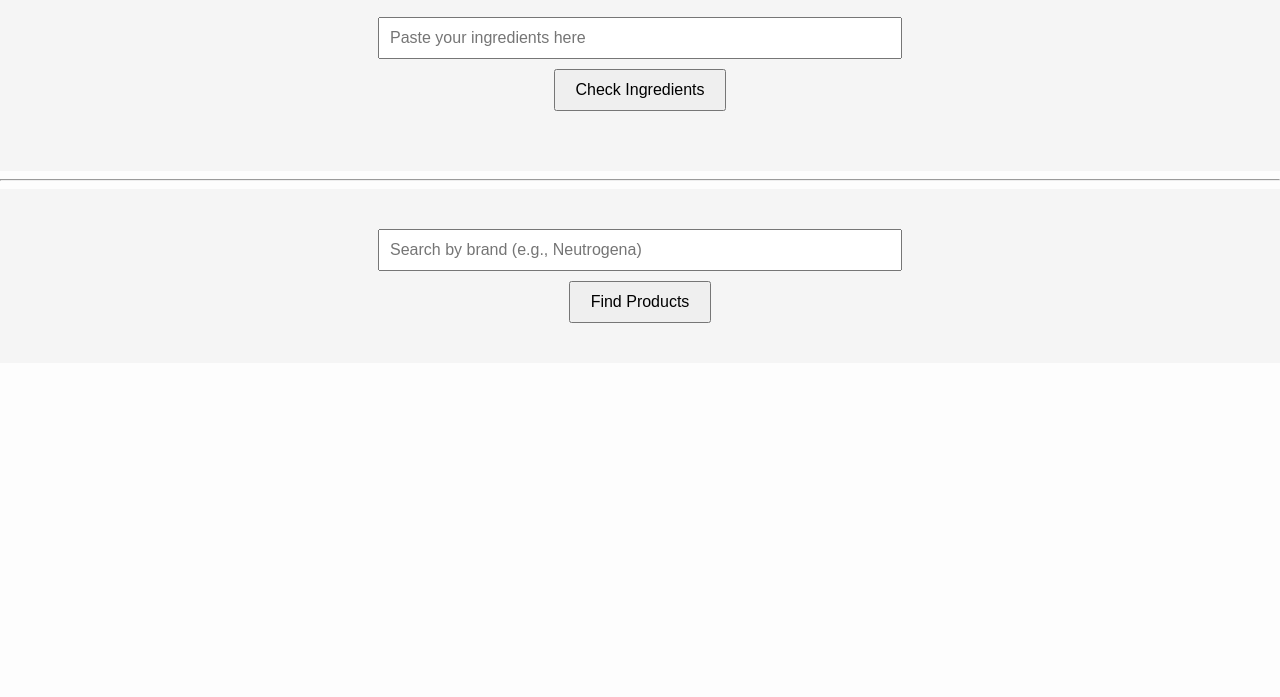
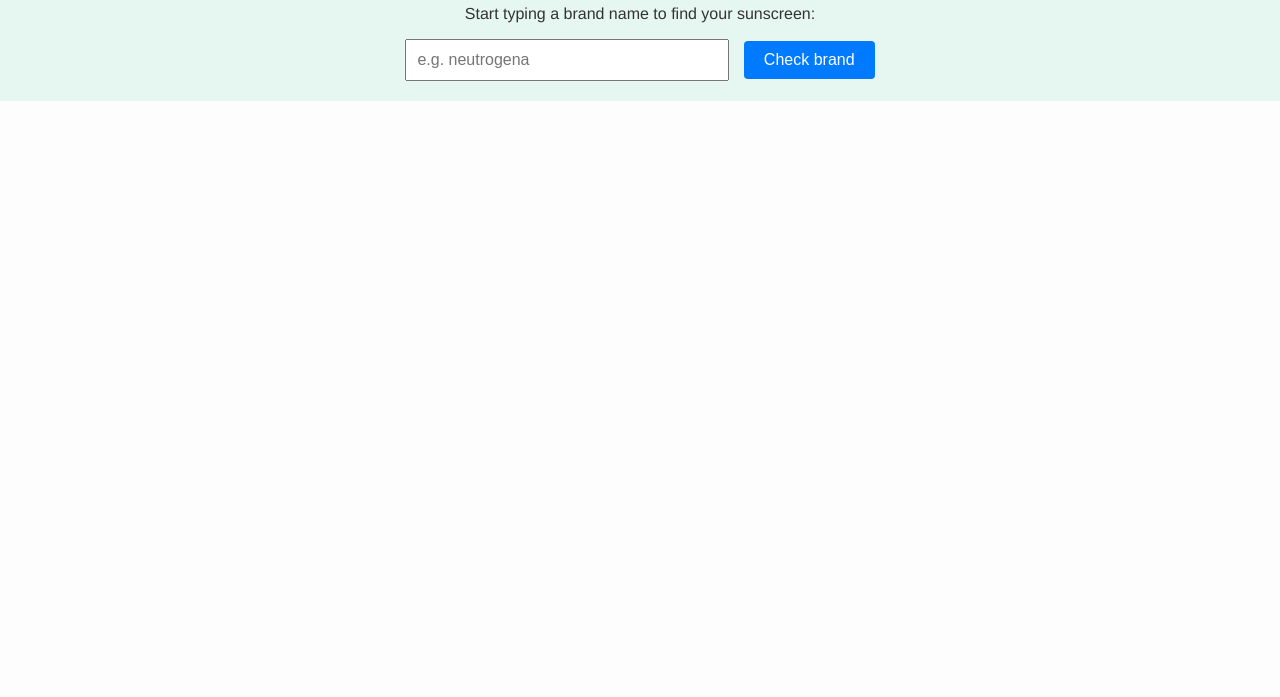
Before and after one commit to emilyjlevin/checkmysunscreen, a plain HTML site: page index.html in a window 1280 px wide. Shown: the part 103-800 px from the top of the page. Drawn offline with Linux system fonts and the light colour scheme.

Commit message:
Update plswork index.html

```diff
--- a/index.html
+++ b/index.html
@@ -4,7 +4,6 @@
   <meta charset="UTF-8" />
   <meta name="viewport" content="width=device-width, initial-scale=1.0"/>
   <title>Check My Sunscreen</title>
-
   <style>
     body {
       font-family: "Helvetica Neue", sans-serif;
@@ -17,72 +16,54 @@
 
     .search-container {
       padding: 40px 16px 20px;
-      background-color: #f5f5f5;
+      background-color: #e6f7f2;
     }
 
     input[type="text"] {
       padding: 10px;
       font-size: 16px;
-      width: 80%;
-      max-width: 500px;
-      margin-bottom: 10px;
+      width: 300px;
     }
 
     button {
       padding: 10px 20px;
+      margin-left: 10px;
       font-size: 16px;
       cursor: pointer;
-      margin-bottom: 20px;
-    }
-
-    #ingredientResults, #resultsGrid {
-      margin-top: 20px;
-      padding: 0 20px;
+      background-color: #007bff;
+      color: white;
+      border: none;
+      border-radius: 4px;
     }
 
     #resultsGrid {
       display: flex;
-      flex-wrap: wrap;
       justify-content: center;
       gap: 20px;
+      margin-top: 20px;
+      flex-wrap: wrap;
+    }
+
+    #resultsGrid div {
+      text-align: center;
     }
 
     #resultsGrid img {
       width: 180px;
       height: auto;
-      cursor: pointer;
-      border-radius: 8px;
-    }
-
-    #resultsGrid p {
-      margin-top: 8px;
-      font-size: 14px;
+      border-radius: 6px;
     }
   </style>
 </head>
 <body>
-
-  <h1>Check My Sunscreen</h1>
-
-  <!-- Ingredient Checker -->
   <div class="search-container">
-    <input type="text" id="ingredientInput" placeholder="Paste your ingredients here" size="60" />
-    <br>
-    <button id="checkButton">Check Ingredients</button>
-    <div id="ingredientResults"></div> <!-- ✅ moved here -->
+    <h2>Check My Sunscreen</h2>
+    <p>Start typing a brand name to find your sunscreen:</p>
+    <input type="text" id="brandSearch" placeholder="e.g. neutrogena" />
+    <button onclick="checkBrand()">Check brand</button>
   </div>
 
-  <hr>
-
-  <!-- Brand Search -->
-  <div class="search-container">
-    <input type="text" id="brandSearch" placeholder="Search by brand (e.g., Neutrogena)" size="40" />
-    <br>
-    <button id="checkBrand">Find Products</button>
-  </div>
-
-  <!-- Product Grid -->
-  <div id="resultsGrid"></div> <!-- ✅ separated and styled -->
+  <div id="resultsGrid"></div>
 
   <script src="script.js"></script>
 </body>
```
